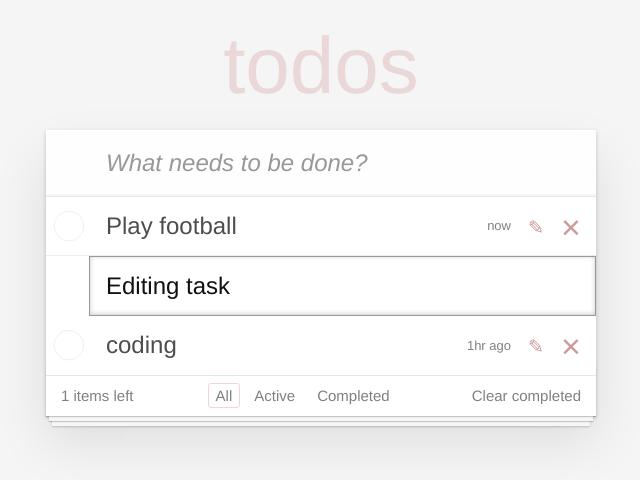
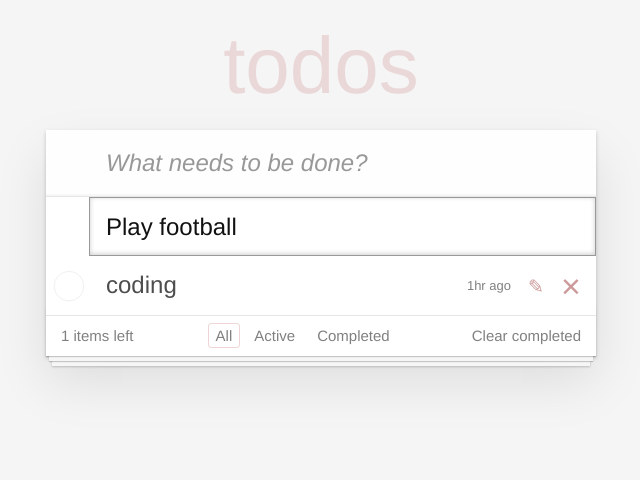
Before and after one commit to Bpkarki19/to-do-list, a React (Vite) app: page / in a window 1280 px wide. Both pictures are taken after a click on the button 855 px from the left and 227 px from the top of the page. Shown: the top 480 px of the page, without its empty margins (319-959 px from the left). Built offline with nearby package versions, Linux system fonts and the light colour scheme.

Commit message:
Editbutton

```diff
--- a/src/App.jsx
+++ b/src/App.jsx
@@ -3,7 +3,7 @@ import reactLogo from "./assets/react.svg"
 import viteLogo from "/vite.svg"
 import "./App.css"
 import Task from "./components/Task"
-import NewTaskForm from "./components/NewTaskForm"
+
 import Footer from "./components/Footer"
 import TaskList from "./components/TaskList"
 import TaskFilter from "./components/TaskFilter"
@@ -43,7 +43,7 @@ function App() {
             />
             ))}
 
-            <NewTaskForm/>
+
             <Task
             description="coding"
             status={'not completed'}
--- a/src/components/NewTaskForm.jsx
+++ /dev/null
@@ -1,18 +0,0 @@
-
-
-export default function NewTaskForm() {
-  return (
-    <li className="editing">
-      <div className="view">
-        <input className="toggle" type="checkbox" />
-        <label>
-          <span className="description">Editing task</span>
-          <span className="created">created 5 minutes ago</span>
-        </label>
-        <button className="icon icon-edit"></button>
-        <button className="icon icon-destroy"></button>
-      </div>
-      <input type="text" className="edit" value="Editing task" />
-    </li>
-  )
-}
--- a/src/components/Task.jsx
+++ b/src/components/Task.jsx
@@ -1,23 +1,49 @@
-
+import { useState } from "react"
 
 function Task({ description, status, createdTime }) {
   const isCompleted = status === "completed"
+  const [text, setText] = useState(description)
+  const [isEditing, setIsEditing] = useState(false)
+
+  const edit = () => {
+    setIsEditing(true);
+  }
+
+  const handleKeyDown = (e) => {
+    if (e.key === "Enter") {
+      setIsEditing(false);
+      //callin backend part
+    }
+  }
 
   return (
-    <li className={isCompleted ? "completed" : ""}>
+    <li className={`${isCompleted?"completed":""} ${isEditing?"editing":""}`}>
         <div className="view">
           <input
             className="toggle"
             type="checkbox"
-          defaultChecked={isCompleted}
+            defaultChecked = {isCompleted}
+
           />
           <label>
             <span className="description">{description}</span>
             <span className="created">{createdTime}</span>
           </label>
-        <button className="icon icon-edit"></button>
-        <button className="icon icon-destroy"></button>
+          <button
+            type="button"
+            className="icon icon-edit"
+            onClick={edit}
+            aria-label="Edit"
+          ></button>
+          <button type="button" className="icon icon-destroy"></button>
         </div>
+        <input
+          type="text"
+          className="edit"
+          value={text}
+          onChange={(e)=>setText(e.target.value)}
+          onKeyDown={handleKeyDown}
+        />
     </li>
   )
 }
--- a/src/components/TaskList.jsx
+++ b/src/components/TaskList.jsx
@@ -1,6 +1,6 @@
 
 import Task from './Task';
-import NewTaskForm from './NewTaskForm';
+
 export default function TaskList({children}) {
   return (
     <ul className="todo-list">
```
Lines whose indentation alone changed are shown as unchanged.
